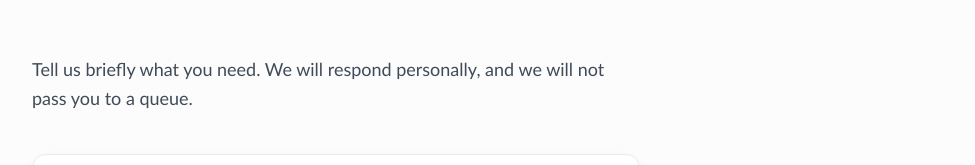
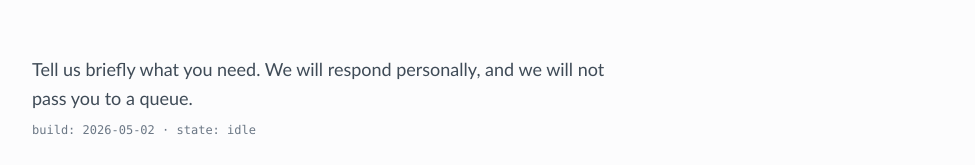
Before and after one commit to jpcengele/u-calm-concierge, a React (Vite) app: page /contact in a window 1280 px wide. Shown: the part 1220-1385 px from the top of the page, without its empty margins (304-1279 px from the left). Built offline with nearby package versions, Linux system fonts and the light colour scheme; no server answers.

Commit message:
test: deploy stamp + state debug for auto-deploy proof

```diff
--- a/src/pages/Contact.tsx
+++ b/src/pages/Contact.tsx
@@ -74,6 +74,11 @@ const Contact = () => {
 
       <section className="container py-20 max-w-2xl">
         <p className="text-lg text-foreground/85 leading-relaxed">{t("contact.intro")}</p>
+
+        {/* Deploy verification stamp — remove after staging cycle proven. */}
+        <p className="mt-2 text-xs text-muted-foreground font-mono">
+          build: 2026-05-02 · state: {state}
+        </p>
 
         {state === "success" ? (
           <div className="mt-10 rounded-lg border border-border bg-card p-8 shadow-whisper">
```
